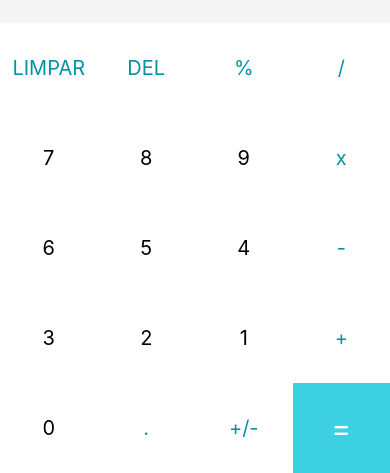
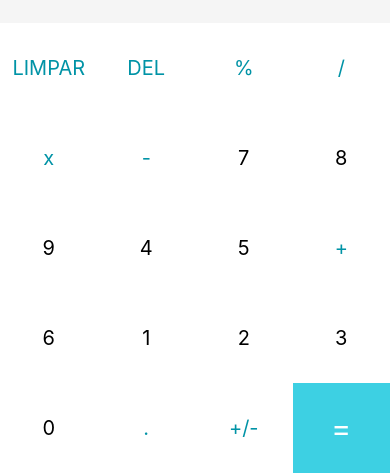
Before and after one commit to UlissesMattos/Calculadora, a React Native app: screen / in a window 390 px wide. Shown: the part 371-844 px from the top of the page. Built offline with nearby package versions, Linux system fonts and the light colour scheme.

Commit message:
Mudança na ordem dos números e símbolos
Modificação na ordem em que os números e símbolos são mostrados na tela do aplicativo.

```diff
--- a/App.js
+++ b/App.js
@@ -9,18 +9,18 @@ export default function App() {
     'DEL',
     '%',
     '/',
+    'x',
+    '-',
     7,
     8,
     9,
-    'x',
+    4,
+    5,
+    '+',
     6,
-    5,
-    4,
-    '-',
+    1,
+    2,
     3,
-    2,
-    1,
-    '+',
     0,
     '.',
     '+/-',
```
